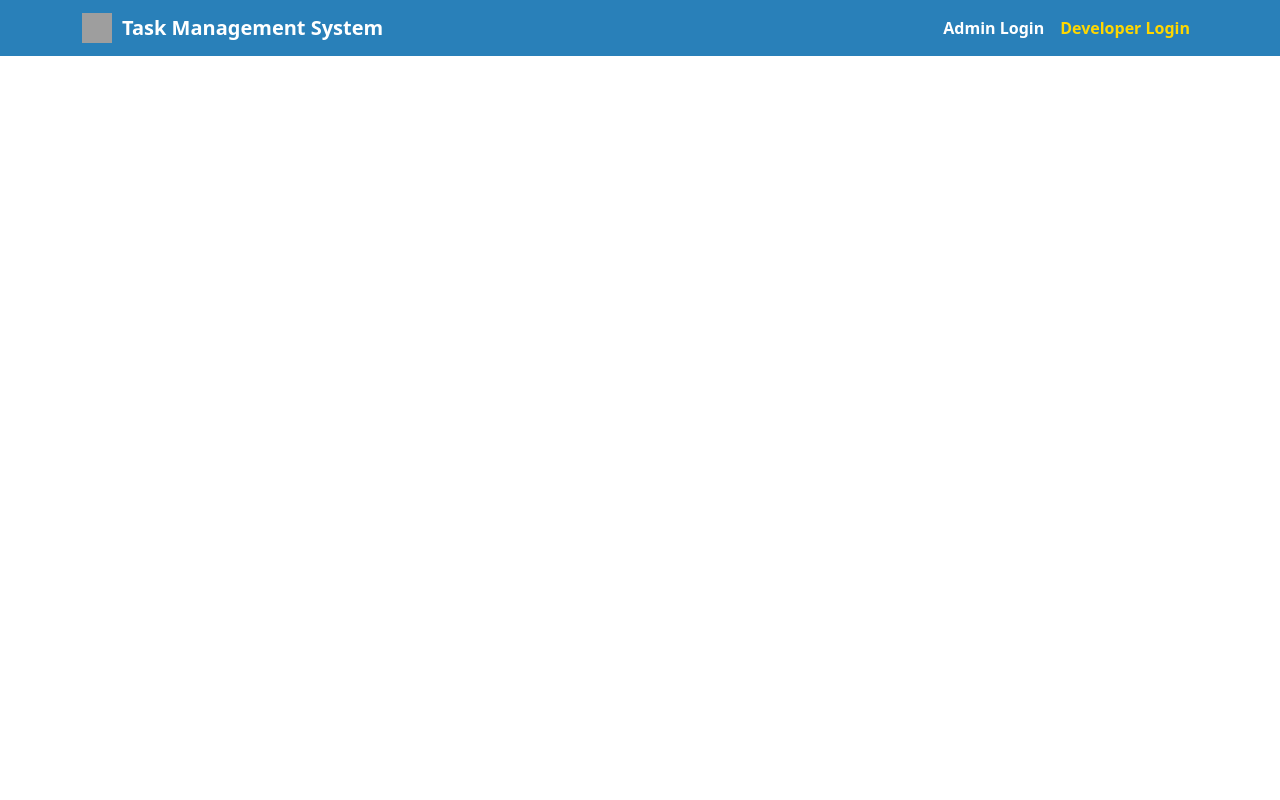
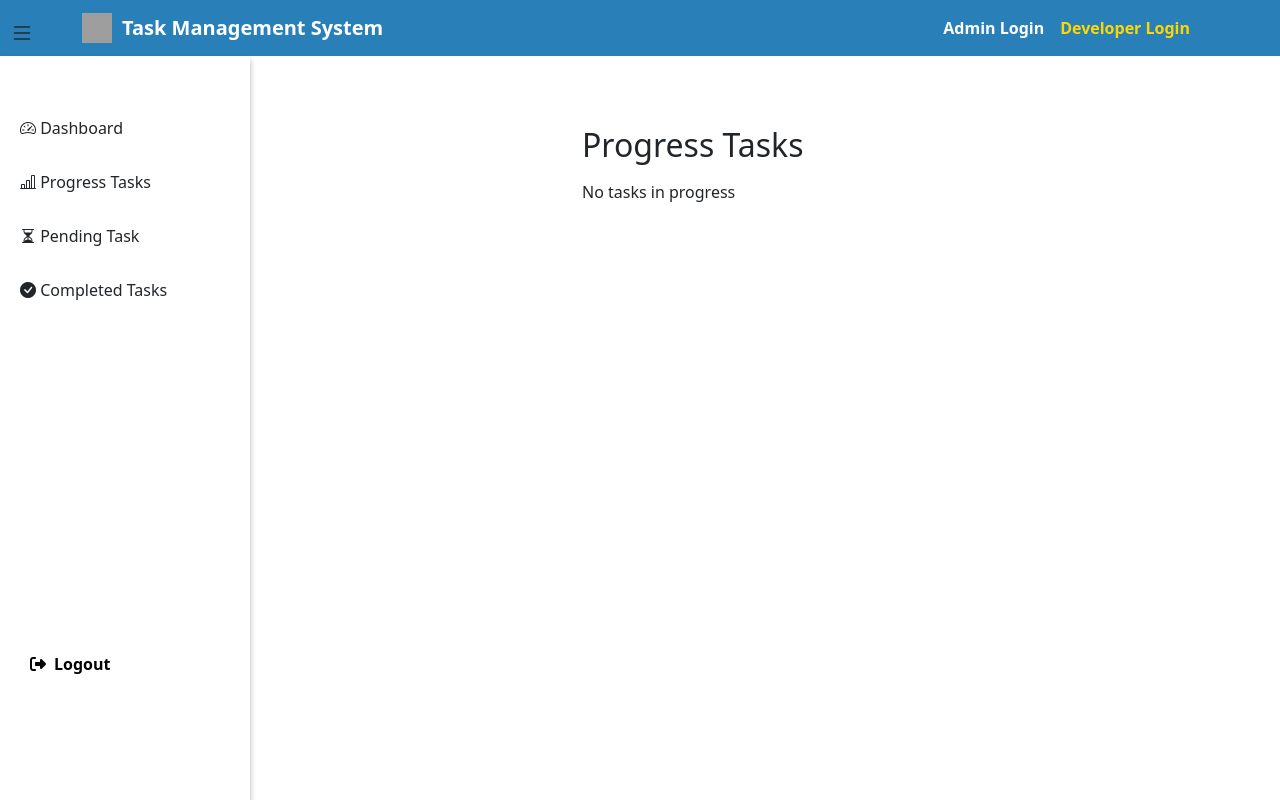
Before and after one commit to Kapil110248/Task-Manegement-App, a React (Vite) app: page /Progress in a window 1280 px wide. Built offline with nearby package versions, Linux system fonts and the light colour scheme; grey boxes are pictures that could not be loaded.

Commit message:
update thi code

```diff
--- a/src/App.jsx
+++ b/src/App.jsx
@@ -1,13 +1,22 @@
 import { BrowserRouter, Routes, Route } from "react-router-dom";
 import React ,{useState} from "react";
+
 import NavigationBar from "./components/Navbar/NavigationBar";
+//Login Components
 import Developer from "./components/Developer/DeveloperLogin";
 import Admin from "./components/Admin/AdminLogin";
-import Layout from "./components/Developer/Sidebar/layout"; // Correct name
+
+// Developer Layout and Pages
+import DeveloperLayout from "./components/Developer/Sidebar/layoutDeveloper"; // Correct name
 import DeveloperDashBoard from "./components/Developer/DeveloperPages/Dashboard";
 import ProgressTasks from "./components/Developer/DeveloperPages//ProgressTasks";
 import CompletedTasks from "./components/Developer/DeveloperPages/CompletedTasks";
 import PendingTask from "./components/Developer/DeveloperPages/PendingTask";
+
+// Admin Layout and Pages
+
+
+
 
 function App() {
   const [tasks, setTasks] = useState([]);
@@ -21,10 +30,10 @@ function App() {
           <Route path="/admin" element={<Admin />} />
 
 
-            <Route path="/"element={<Layout />}>
+            <Route path="/"element={<DeveloperLayout />}>
             <Route path="/developerDashboard" element={<DeveloperDashBoard tasks={tasks} setTasks={setTasks} />} />
-            <Route path="/in-progress" element={<ProgressTasks tasks={tasks} />} />
-            <Route path="/PendingTask" element={<PendingTask />} />
+            <Route path="/Progress" element={<ProgressTasks tasks={tasks} />} />
+            <Route path="/PendingTask" element={<PendingTask tasks={tasks}/>} />
             <Route path="/completed" element={<CompletedTasks tasks={tasks}/>} />
           </Route>
         </Routes>
--- a/src/components/Developer/DeveloperPages/CompletedTasks.jsx
+++ b/src/components/Developer/DeveloperPages/CompletedTasks.jsx
@@ -30,7 +30,7 @@ function CompletedTaskPage({ tasks }) {
                     <td>{task.task}</td>
                     <td>{task.dateTime}</td>
                     <td>{task.deadline}</td>
-                    <td>{task.status}</td>
+                    <td style={{color:'green'}}>{task.status}</td>
                   </tr>
                 ))}
               </tbody>
--- a/src/components/Developer/DeveloperPages/Dashboard.jsx
+++ b/src/components/Developer/DeveloperPages/Dashboard.jsx
@@ -28,7 +28,7 @@ function Dashboard({ tasks, setTasks }) {
 
   const getStatusClass = (status) => {
     if (status === "Pending") return "bg-warning";
-    if (status === "In Progress") return "bg-info";
+    if (status === "Progress") return "bg-info";
     if (status === "Completed") return "bg-success";
     return "";
   };
@@ -69,7 +69,7 @@ function Dashboard({ tasks, setTasks }) {
                 onChange={(e) => setStatus(e.target.value)}
               >
                 <option value="Pending">Pending</option>
-                <option value="In Progress">In Progress</option>
+                <option value="Progress">Progress</option>
                 <option value="Completed">Completed</option>
               </select>
             </div>
@@ -105,11 +105,7 @@ function Dashboard({ tasks, setTasks }) {
         </div>
 
         {/* Link to In Progress Page */}
-        <div className="mb-4">
-          <Link to="/in-progress" className="btn btn-outline-info">
-            View In Progress Tasks →
-          </Link>
-        </div>
+
 
         {/* Task Table */}
         <div className="table-responsive">
--- a/src/components/Developer/DeveloperPages/PendingTask.jsx
+++ b/src/components/Developer/DeveloperPages/PendingTask.jsx
@@ -1,9 +1,43 @@
 import React from 'react'
 
-function PendingTask() {
+function PendingPage({tasks}) {
+  const pendingTask = tasks.filter((task) => task.status === "Pending");
+
   return (
-    <div>PendingTask</div>
+       <div className="container mt-4" style={{ marginRight:"400px", marginLeft:"-300px" }}>
+      <h2 className="mb-3">Pending Tasks</h2>
+      {pendingTask.length === 0 ? (
+        <p>No tasks in pending</p>
+      ) : (
+        <div className="table-responsive">
+          <table className="table table-bordered text-center">
+            <thead className="table-light">
+              <tr>
+                <th>Task No</th>
+                <th>Task ID</th>
+                <th>Task</th>
+                <th>Date Time</th>
+                <th>Deadline</th>
+                <th>Status</th>
+              </tr>
+            </thead>
+            <tbody>
+              {pendingTask.map((task, index) => (
+                <tr key={task.id}>
+                  <td>{index + 1}</td>
+                  <td>{task.id}</td>
+                  <td>{task.task}</td>
+                  <td>{task.dateTime}</td>
+                  <td>{task.deadline}</td>
+                  <td style={{color:'yellow'}}>{task.status}</td>
+                </tr>
+              ))}
+            </tbody>
+          </table>
+        </div>
+      )}
+    </div>
   )
 }
 
-export default PendingTask
+export default PendingPage
--- a/src/components/Developer/DeveloperPages/ProgressTasks.jsx
+++ b/src/components/Developer/DeveloperPages/ProgressTasks.jsx
@@ -1,11 +1,11 @@
 import React from "react";
 
 function InProgressPage({ tasks }) {
-  const inProgressTasks = tasks.filter((task) => task.status === "In Progress");
+  const inProgressTasks = tasks.filter((task) => task.status === "Progress");
 
   return (
     <div className="container mt-4" style={{ marginRight:"400px", marginLeft:"-300px" }}>
-      <h2 className="mb-3">In Progress Tasks</h2>
+      <h2 className="mb-3">Progress Tasks</h2>
       {inProgressTasks.length === 0 ? (
         <p>No tasks in progress</p>
       ) : (
@@ -29,7 +29,7 @@ function InProgressPage({ tasks }) {
                   <td>{task.task}</td>
                   <td>{task.dateTime}</td>
                   <td>{task.deadline}</td>
-                  <td>{task.status}</td>
+                  <td style={{color:'rgb(15 171 202) '}}>{task.status}</td>
                 </tr>
               ))}
             </tbody>
--- a/src/components/Developer/Sidebar/sidebarDeveloper.jsx
+++ b/src/components/Developer/Sidebar/sidebarDeveloper.jsx
@@ -20,7 +20,7 @@ function Sidebar({isOpen}) {
           </NavLink>
         </li>
         <li style={{ marginTop: "30px" }}  className="nav-item">
-          <NavLink to="/in-progress"className="nav-link text-dark" >
+          <NavLink to="/Progress"className="nav-link text-dark" >
           <i className="bi bi-bar-chart-line"></i>   Progress Tasks
           </NavLink>
         </li>
```
Also changed, not shown: src/components/Admin/Sidebar/layoutAdmin.jsx (added), src/components/Admin/Sidebar/sidebarAdmin.jsx (added), src/components/Developer/Sidebar/layoutDeveloper.jsx (renamed from src/components/Developer/Sidebar/layout.jsx).
